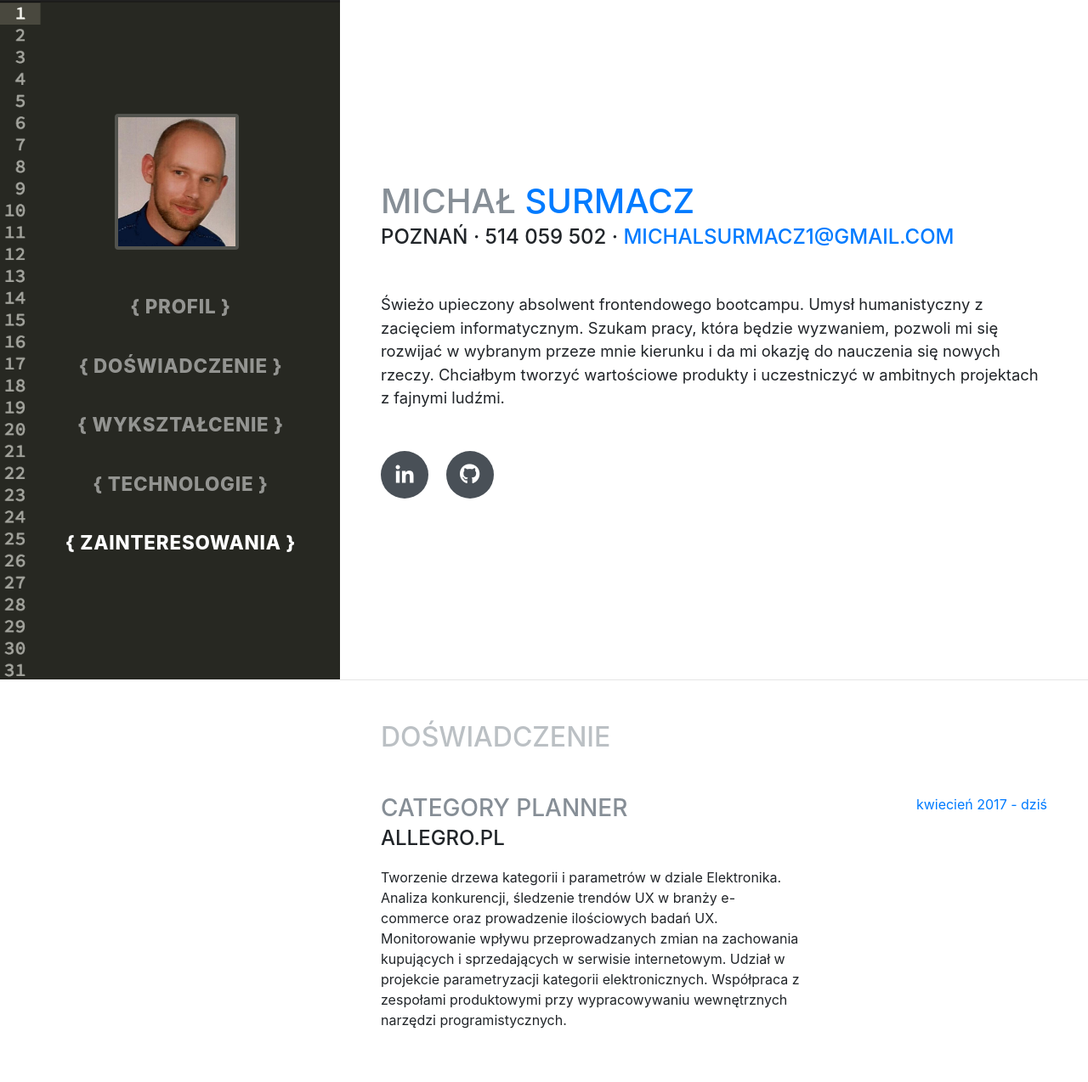
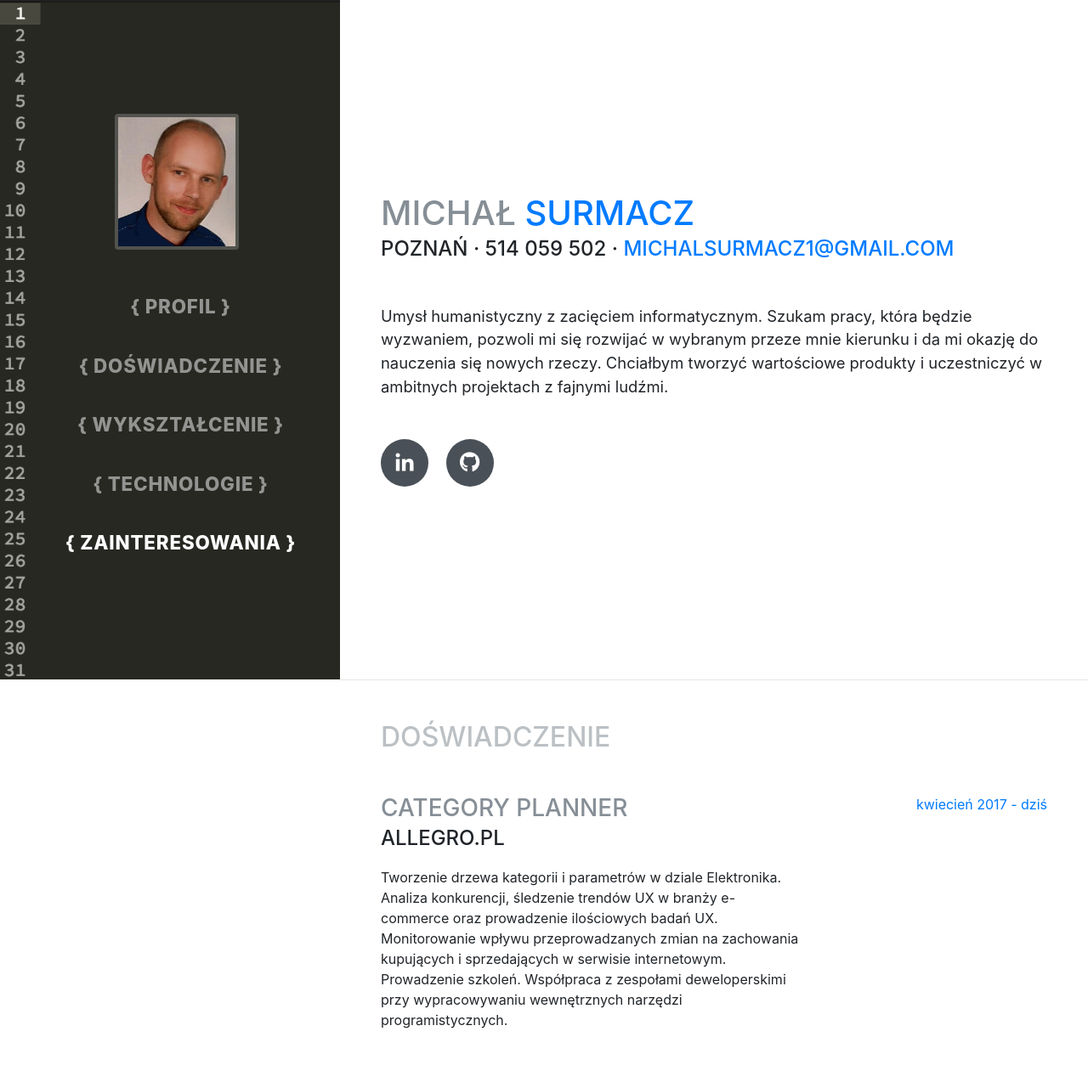
Before and after one commit to tyrmand/resume, a website with bundled scripts: page index.html in a window 1280 px wide. Shown: the top 1274 px of the page at 85% size. Built offline with nearby package versions, Linux system fonts and the light colour scheme; a web font is replaced by a local one.

Commit message:
Updates index.html

```diff
--- a/index.html
+++ b/index.html
@@ -67,7 +67,7 @@
         <div class="subheading mb-5">Poznań · 514 059 502 ·
           <a href="mailto:>michalsurmacz1@gmail.com">michalsurmacz1@gmail.com</a>
         </div>
-        <p class="lead mb-5">Świeżo upieczony absolwent frontendowego bootcampu. Umysł humanistyczny z zacięciem informatycznym. Szukam pracy,
+        <p class="lead mb-5">Umysł humanistyczny z zacięciem informatycznym. Szukam pracy,
           która będzie wyzwaniem, pozwoli mi się rozwijać w wybranym przeze mnie kierunku i da mi okazję do nauczenia się
           nowych rzeczy. Chciałbym tworzyć wartościowe produkty i uczestniczyć w ambitnych projektach z fajnymi ludźmi.</p>
         <div class="social-icons">
@@ -93,8 +93,7 @@
             <div class="subheading mb-3">Allegro.pl</div>
             <p>Tworzenie drzewa kategorii i parametrów w dziale Elektronika. Analiza konkurencji, śledzenie trendów UX w branży
               e-commerce oraz prowadzenie ilościowych badań UX. Monitorowanie wpływu przeprowadzanych zmian na zachowania
-              kupujących i sprzedających w serwisie internetowym. Udział w projekcie parametryzacji kategorii elektronicznych.
-              Współpraca z zespołami produktowymi przy wypracowywaniu wewnętrznych narzędzi programistycznych.</p>
+              kupujących i sprzedających w serwisie internetowym. Prowadzenie szkoleń. Współpraca z zespołami deweloperskimi przy wypracowywaniu wewnętrznych narzędzi programistycznych.</p>
           </div>
           <div class="resume-date text-md-right">
             <span class="text-primary">kwiecień 2017 - dziś</span>
```
